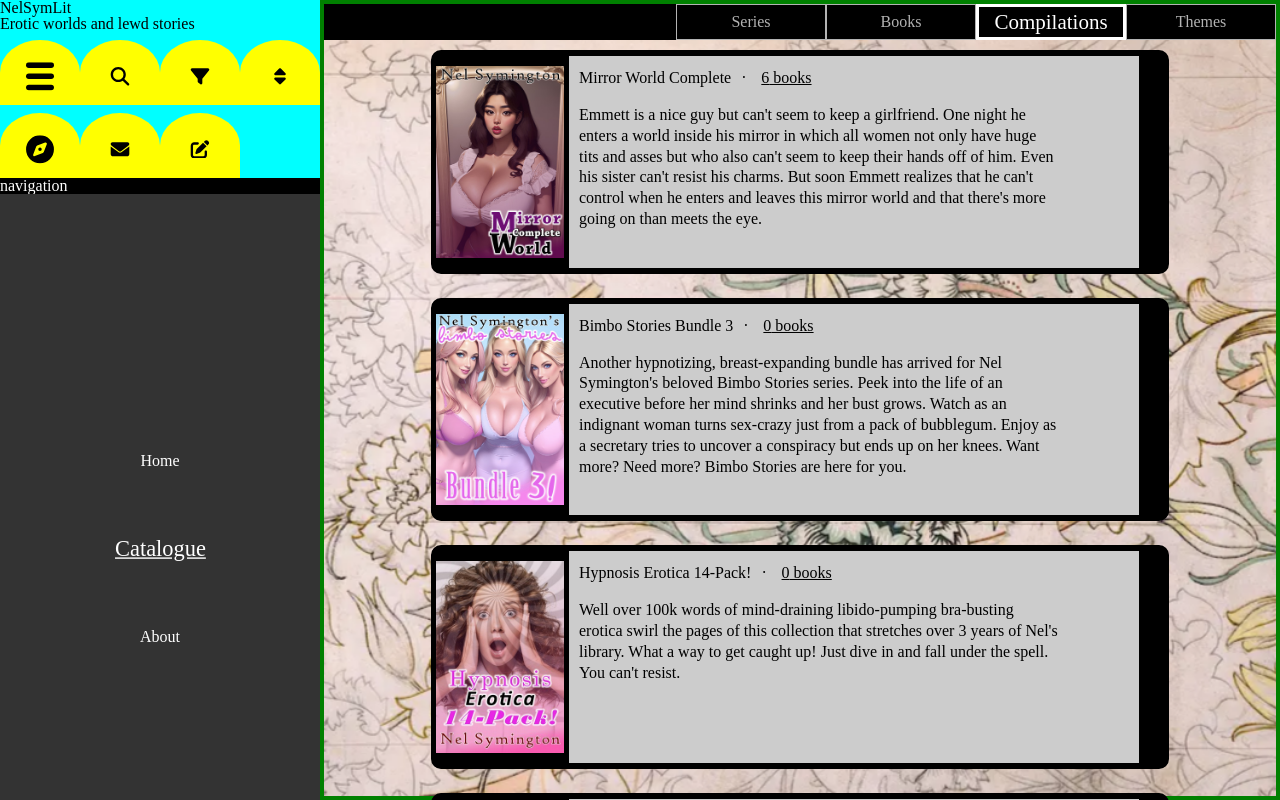
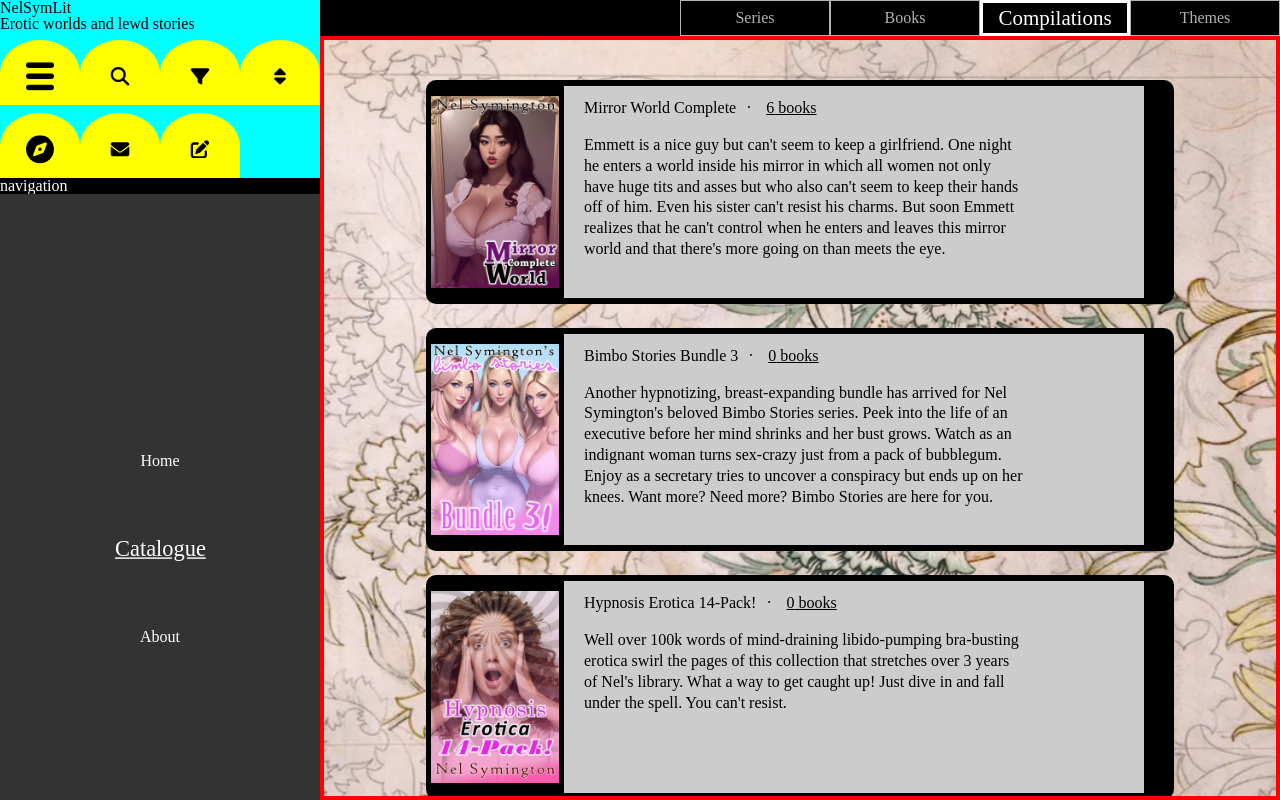
Before and after one commit to Driijko/wren, a Svelte app: page / in a window 1280 px wide. Built offline with nearby package versions, Linux system fonts and the light colour scheme.

Commit message:
CompilationsDisplay: refactor responsive design.

```diff
--- a/src/components/1-site/Breakpoint.svelte
+++ b/src/components/1-site/Breakpoint.svelte
@@ -73,6 +73,6 @@
 .desktop-container > .content-container {
   height: 100%;
   width: calc(100vw - 40dvh);
-  border: 4px solid green;
+  /* border: 4px solid green; */
 }
 </style>
--- a/src/components/4-structures/catalogue/CatalogueDisplay.svelte
+++ b/src/components/4-structures/catalogue/CatalogueDisplay.svelte
@@ -8,7 +8,7 @@
 </script>
 
 <!-- MARKUP //////////////////////////////////////////// -->
-<div class="reg-scroll">
+<div>
   {#if $catalogueType === "series"}
     <SeriesDisplay />
   {:else if $catalogueType === "books"}
@@ -20,6 +20,20 @@
 
 <!-- STYLES /////////////////////////////////////////// -->
 <style>
+/* GENERAL ----------------------------------- */
+div :global(ul) {
+  /* border: 4px solid red; */
+  /* background-color: white; */
+  padding: 40px 10px 80px 10px;
+  display: flex;
+  /* flex-direction: column; */
+  /* justify-content: center; */
+  gap: 3dvh;
+  flex-wrap: wrap;
+  width: fit-content;
+  justify-content: center;
+}
+/* PORTRAIT ------------------------------------- */
 @media screen and (orientation: portrait) {
   div {
     height: 86%;
@@ -30,4 +44,12 @@
     height: 93%;
   }
 }
+
+/* LANDSCAPE ---------------------------------------- */
+@media screen and (orientation: landscape) {
+  div {
+    height: calc(100dvh - (var(--hpx) * 0.05));
+    border: 4px solid red;
+  }
+}
 </style>
--- a/src/components/4-structures/catalogue/compilations/CompilationsDisplay.svelte
+++ b/src/components/4-structures/catalogue/compilations/CompilationsDisplay.svelte
@@ -9,12 +9,12 @@
 </script>
 
 <!-- MARKUP /////////////////////////////////////// -->
-<ul class="reg-scroll catalogue-display">
-  {#if $vpwidth < 600}
+<ul class="reg-scroll fill">
+  {#if $vpwidth < 500}
     {#each $compilationsDisplay as comp}
       <CompilationDisplaySmall {comp} />
     {/each}
-  {:else if $vpwidth >= 600}
+  {:else if $vpwidth >= 500}
     {#each $compilationsDisplay as comp}
       <CompilationDisplayMedium {comp} />
     {/each}
@@ -24,18 +24,7 @@
 <!-- STYLES //////////////////////////////////////// -->
 <style>
 /* GENERAL ----------------------------------------- */
-ul {
-  /* background-color: white; */
-  padding: 10px;
-  padding-bottom: 20px;
-  display: flex;
-  /* flex-direction: column; */
-  /* justify-content: center; */
-  gap: 3dvh;
-  flex-wrap: wrap;
-  width: fit-content;
-  justify-content: center;
-}
+
 ul > :global(li) {
   background-color: hsl(0, 0%, 80%);
   border-style: solid;
@@ -87,7 +76,7 @@ ul :global(.wide) {
   border-left-width: 5px;
   border-radius: 10px;
   display: flex;
-  gap: 10px;
+  gap: 20px;
 }
 ul :global(.wide > img) {
   padding: 10px 0px;
@@ -97,6 +86,7 @@ ul :global(.wide > img) {
 }
 ul :global(.wide > div:nth-child(2)) {
   width: 35rem;
+  max-width: 60dvw;
 }
 ul :global(.wide > div > div) {
   display: flex;
@@ -106,8 +96,10 @@ ul :global(.wide > div > div) {
   gap: 10px;
 }
 ul :global(.wide .description) {
-  padding: 15px 0px 30px 0px;
+  padding: 15px 40px 30px 0px;
+  /* padding: 15px 0px 30px 0px; */
   width: 30rem;
+  max-width: 60dvw;
   /* border: 4px solid blue; */
 }
 
--- a/src/components/4-structures/catalogue/compilations/CompilationsDisplayOG.svelte
+++ /dev/null
@@ -1,141 +0,0 @@
-<!-- SCRIPTS ////////////////////////////////// -->
-<script>
-  // IMPORTS ---------------------------------------
-  import { compilationsDisplay } from "../../../../dynamic/catalogueDisplay";
-  import { vpwidth } from "../../../../dynamic/viewport";
-
-</script>
-
-<!-- MARKUP /////////////////////////////////////// -->
-<ul class="reg-scroll catalogue-display">
-  {#each $compilationsDisplay as comp}
-      <li>
-
-        <!-- Narrow Viewport ------------------- -->
-        {#if $vpwidth < 600}
-          <div class="narrow">
-            <img src={comp.pic} alt={comp.title} />
-            <div class="center">
-              <h4>{comp.title1}<br/>{comp.title2}</h4>
-              <p>
-                <a href={comp.title}>
-                  {comp.books.length} books
-                </a>
-              </p>
-            </div>
-          </div>
-          <p>{comp.description}</p>
-
-        <!-- Wider Viewport --------------------- -->
-        {:else if $vpwidth >= 600}
-        <div class="wide">
-          <img src={comp.pic} alt={comp.title} />
-          <div>
-            <div>
-              <h4>{comp.title1} {comp.title2}</h4>
-              &middot
-              <p>
-                <a href={comp.title}>
-                  {comp.books.length} books
-                </a>
-              </p>
-            </div>
-            <p>{comp.description}</p>
-          </div>
-        </div>
-
-        {/if}
-      </li>
-  {/each}
-</ul>
-
-<!-- STYLES //////////////////////////////////////// -->
-<style>
-/* GENERAL ----------------------------------------- */
-ul {
-  background-color: white;
-  /* background-color: hsla(0, 0%, 100%, 0.5); */
-  padding: 10px;
-  padding-bottom: 20px;
-  display: flex;
-  flex-direction: column;
-  gap: 3dvh;
-}
-li {
-  background-color: hsl(0, 0%, 80%);
-  border-style: solid;
-  border-color: black;
-  /* border: 5px solid black; */
-  /* padding: 10px; */
-}
-h4 {
-  text-align: center;
-  line-height: 1.5;
-}
-img {
-  width: 133px;
-  object-fit: contain;
-}
-li > div {
-  display: flex;
-}
-li > div > div {
-  display: flex;
-  flex-direction: column;
-  /* border: 4px solid green; */
-  flex: 1;
-  padding: 10px;
-}
-p {
-  line-height: 1.3;
-  max-width: 30rem;
-  /* border: 1px solid blue; */
-}
-
-/* NARROW VP ----------------------------------- */
-li:has(.narrow) {
-  border-width: 5px;
-  border-radius: 5px;
-}
-.narrow {
-  border-bottom: 5px solid black;
-}
-.narrow > div {
-  background-color: black;
-  color: white;
-  gap: 20px;
-}
-.narrow + p {
-  border-top: none;
-  padding: 20px 15px;
-}
-
-/* WIDER VP ------------------------------------ */
-li:has(.wide) {
-  border-top-width: 6px;
-  border-bottom-width: 6px;
-  border-right-width: 30px;
-  border-left-width: 5px;
-  border-radius: 10px;
-}
-.wide {
-  gap: 10px;
-}
-.wide img {
-  padding: 10px 0px;
-  object-fit: contain;
-  border-right: 5px solid black;
-  background-color: black;
-}
-.wide > div > div {
-  display: flex;
-  align-items: center;
-  gap: 10px;
-}
-.wide > div > p:nth-child(2) {
-  flex: 1;
-  /* display: flex;
-  align-items: center; */
-  padding: 15px 0px;
-}
-</style>
```
